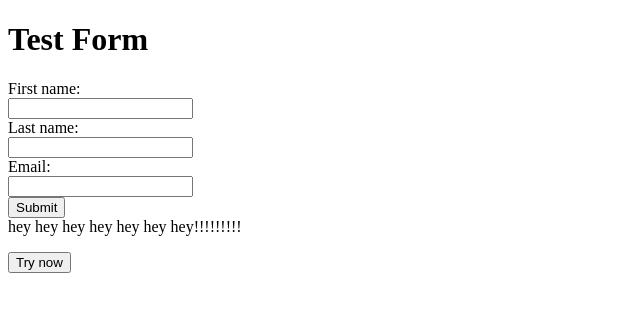
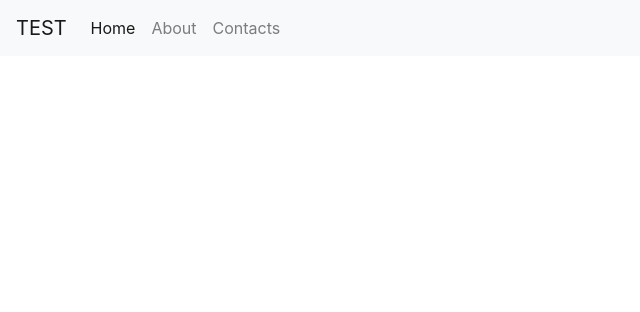
Before and after one commit to maaz619/js-practice, a plain HTML site: page index.html in a window 1280 px wide. Shown: the whole page, without its empty margins (0-640 px from the left). Drawn offline with Linux system fonts and the light colour scheme.

Commit message:
something

```diff
--- a/index.html
+++ b/index.html
@@ -3,23 +3,30 @@
 <head>
     <meta charset="UTF-8">
     <meta name="viewport" content="width=device-width, initial-scale=1.0">
+    <link rel="stylesheet" href="./css/bootstrap.min.css">
+    <script src="./js/bootstrap.js"></script>
     <title>demo</title>
 </head>
 <body>
-    <h1>Test Form</h1>
-    <form action="">
-        <label for="fname">First name:</label><br>
-        <input type="text" id="fname"><br>
-        <label for="lname">Last name:</label><br>
-        <input type="text" id="lname"><br>
-        <label for="email">Email:</label><br>
-        <input type="text" id="email"><br>
-        <input type="submit" name="" id="submit">
-    </form>
-
-    <head>hey hey hey hey hey hey hey!!!!!!!!!</head>
-    <p id="demo"></p>
-    <button type="button" onclick="get()">Try now</button>
+    <nav class="navbar navbar-expand-lg navbar-light bg-light">
+        <a class="navbar-brand" href="#">TEST</a>
+        <button class="navbar-toggler" type="button" data-toggle="collapse" data-target="#navbarNav" aria-controls="navbarNav" aria-expanded="false" aria-label="Toggle navigation">
+          <span class="navbar-toggler-icon"></span>
+        </button>
+        <div class="collapse navbar-collapse" id="navbarNav">
+          <ul class="navbar-nav">
+            <li class="nav-item active">
+              <a class="nav-link" href="#">Home <span class="sr-only">(current)</span></a>
+            </li>
+            <li class="nav-item">
+              <a class="nav-link" href="#">About</a>
+            </li>
+            <li class="nav-item">
+              <a class="nav-link" href="#">Contacts</a>
+            </li>
+          </ul>
+        </div>
+      </nav>
     <script src="script.js"></script>
 </body>
 </html>
```
